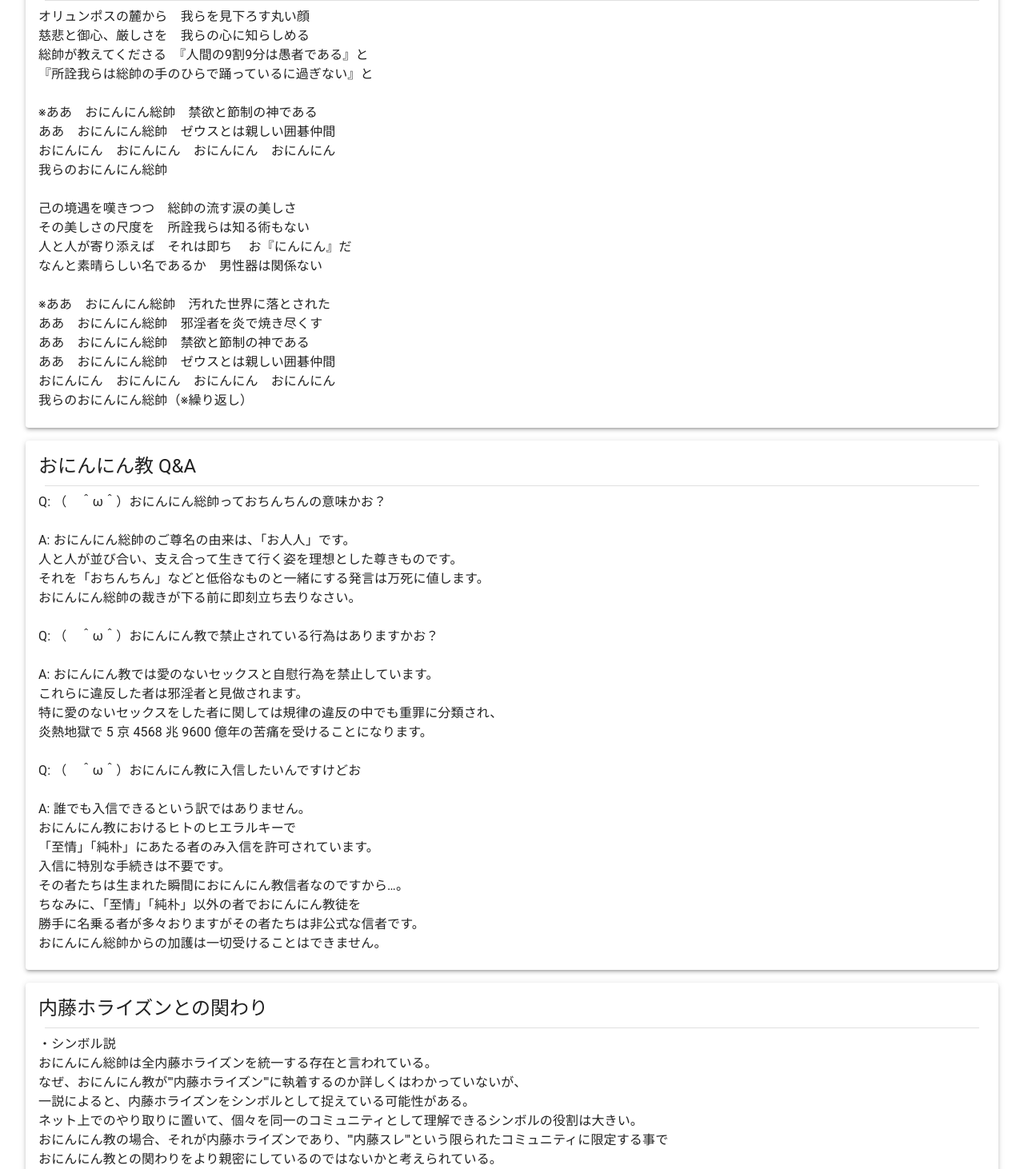
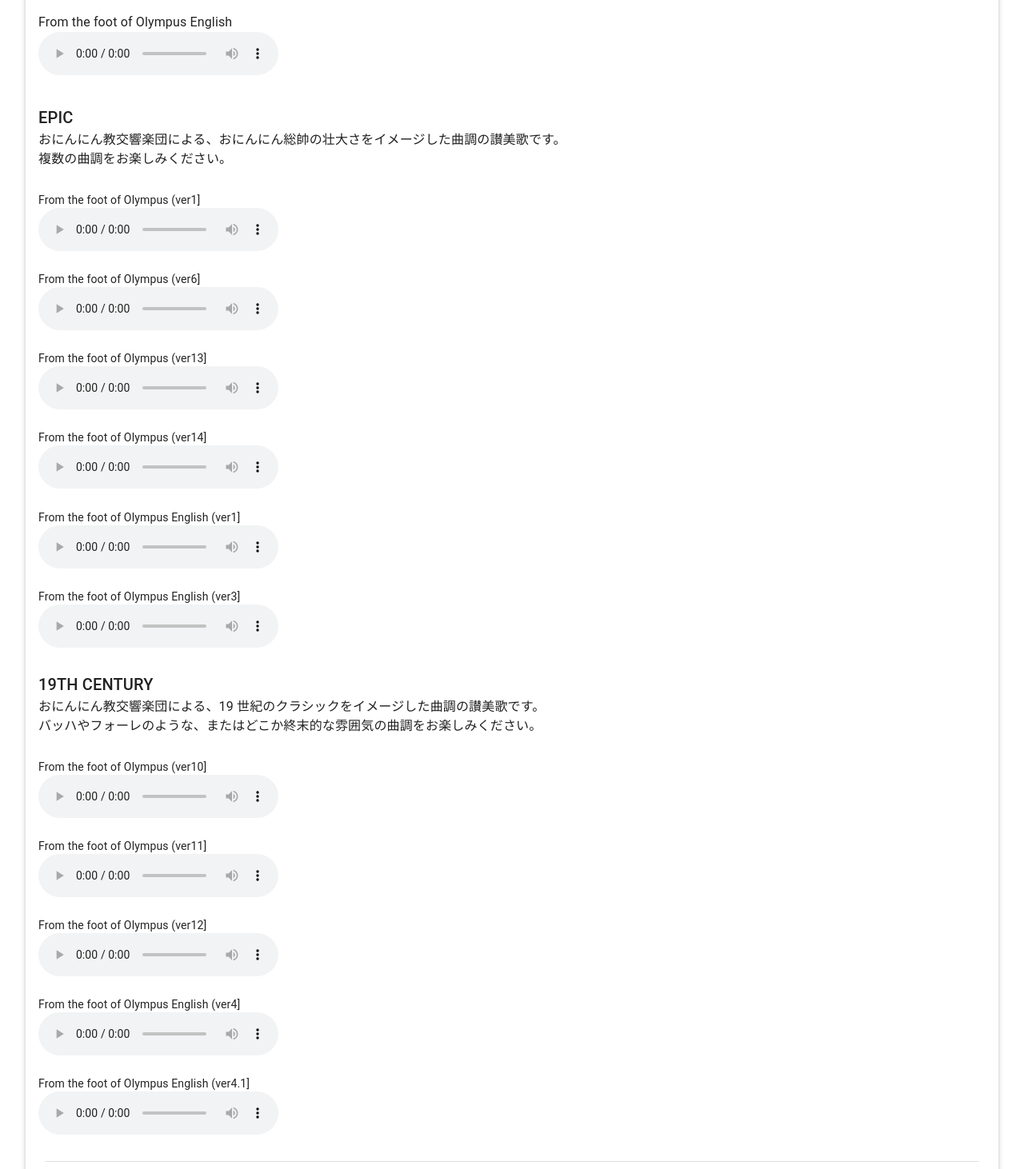
Before and after one commit to Rev-Schnabel/oninninkyo, a React (Create React App) app: page /about in a window 1280 px wide. Shown: the part 1500-2962 px from the top of the page at 80% size. Built offline with nearby package versions, Linux system fonts and the light colour scheme.

Commit message:
Added the song to the site.

```diff
--- a/src/about/about.tsx
+++ b/src/about/about.tsx
@@ -23,6 +23,7 @@ import from_the_foot_of_Olympus_suno_v1_10_0 from './media/19th century/From_the
 import from_the_foot_of_Olympus_suno_v1_11_0 from './media/19th century/From_the_foot_of_Olympus.suno.v1.11.0.mp3';
 import from_the_foot_of_Olympus_suno_v1_12_0 from './media/19th century/From_the_foot_of_Olympus.suno.v1.12.0.mp3';
 import from_the_foot_of_Olympus_suno_english_v1_4_0 from './media/19th century/From_the_foot_of_Olympus.suno.english.v1.4.0.mp3';
+import from_the_foot_of_Olympus_suno_english_v1_4_1 from './media/19th century/From_the_foot_of_Olympus.suno.english.v1.4.1.mp3';
 
 import { Navigation } from "../common/navigation";
 
@@ -89,8 +90,51 @@ export const About: React.FC = () => {
             <audio controls src={from_the_foot_of_Olympus} /><br /><br />
             From the foot of Olympus (フルバージョン)<br />
             <audio controls src={from_the_foot_of_Olympus_orpheus_v0_0_6} /><br /><br />
-            From the foot of Olympus (おにんにん教交響楽団)<br />
-            <audio controls src={from_the_foot_of_Olympus_suno_v1_0_0} />
+            From the foot of Olympus (リマスターバージョン)<br />
+            <audio controls src={from_the_foot_of_Olympus_orpheus_remaster_v0_0_6} /><br /><br />
+            From the foot of Olympus English<br />
+            <audio controls src={from_the_foot_of_Olympus_orpheus_remaster_english_v0_0_6} /><br /><br />
+          </Typography>
+          <Typography variant="h6">
+            EPIC
+          </Typography>
+          <Typography variant="body1" gutterBottom>
+            おにんにん教交響楽団による、おにんにん総帥の壮大さをイメージした曲調の讃美歌です。<br />
+            複数の曲調をお楽しみください。<br /><br />
+          </Typography>
+          <Typography variant="body2" gutterBottom>
+            From the foot of Olympus (ver1]<br />
+            <audio controls src={from_the_foot_of_Olympus_suno_v1_0_0} /><br /><br />
+            From the foot of Olympus (ver6]<br />
+            <audio controls src={from_the_foot_of_Olympus_suno_v1_6_0} /><br /><br />
+            From the foot of Olympus (ver13]<br />
+            <audio controls src={from_the_foot_of_Olympus_suno_v1_13_0} /><br /><br />
+            From the foot of Olympus (ver14]<br />
+            <audio controls src={from_the_foot_of_Olympus_suno_v1_14_0} /><br /><br />
+            From the foot of Olympus English (ver1]<br />
+            <audio controls src={from_the_foot_of_Olympus_suno_english_v1_0_0} /><br /><br />
+            From the foot of Olympus English (ver3]<br />
+            <audio controls src={from_the_foot_of_Olympus_suno_english_v1_3_0} /><br /><br />
+          </Typography>
+
+          <Typography variant="h6">
+            19TH CENTURY
+          </Typography>
+          <Typography variant="body1" gutterBottom>
+            おにんにん教交響楽団による、19 世紀のクラシックをイメージした曲調の讃美歌です。<br />
+            バッハやフォーレのような、またはどこか終末的な雰囲気の曲調をお楽しみください。<br /><br />
+          </Typography>
+          <Typography variant="body2" gutterBottom>
+            From the foot of Olympus (ver10]<br />
+            <audio controls src={from_the_foot_of_Olympus_suno_v1_10_0} /><br /><br />
+            From the foot of Olympus (ver11]<br />
+            <audio controls src={from_the_foot_of_Olympus_suno_v1_11_0} /><br /><br />
+            From the foot of Olympus (ver12]<br />
+            <audio controls src={from_the_foot_of_Olympus_suno_v1_12_0} /><br /><br />
+            From the foot of Olympus English (ver4]<br />
+            <audio controls src={from_the_foot_of_Olympus_suno_english_v1_4_0} /><br /><br />
+            From the foot of Olympus English (ver4.1]<br />
+            <audio controls src={from_the_foot_of_Olympus_suno_english_v1_4_1} /><br /><br />
           </Typography>
           <Divider variant="middle" sx={{ m: 1 }}/>
           <Typography variant="body1" gutterBottom>
```
Also changed, not shown: 1 other file (tests, documents, lock files or other folders).
